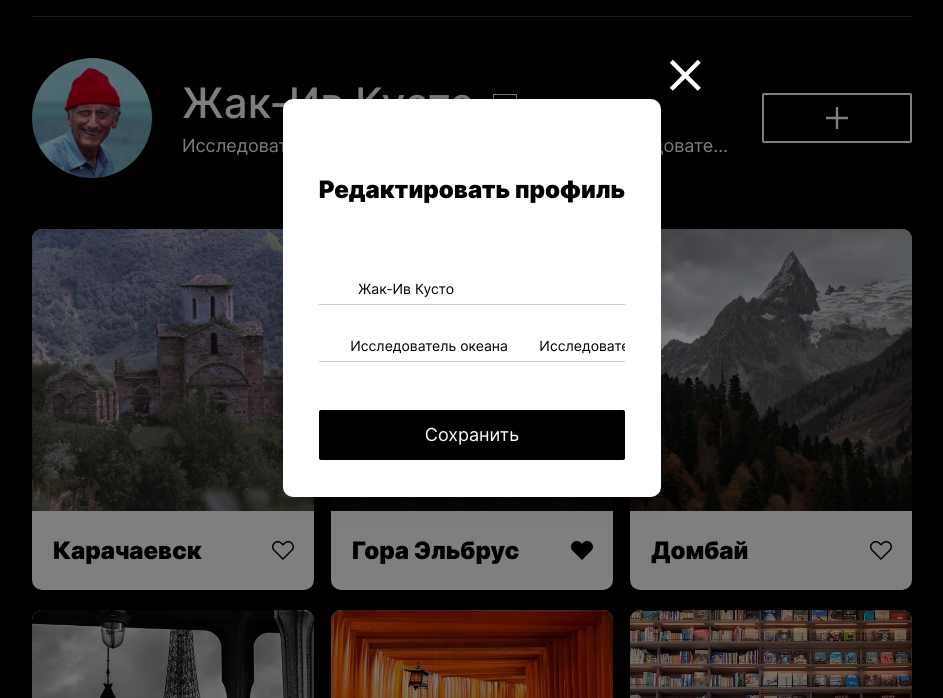
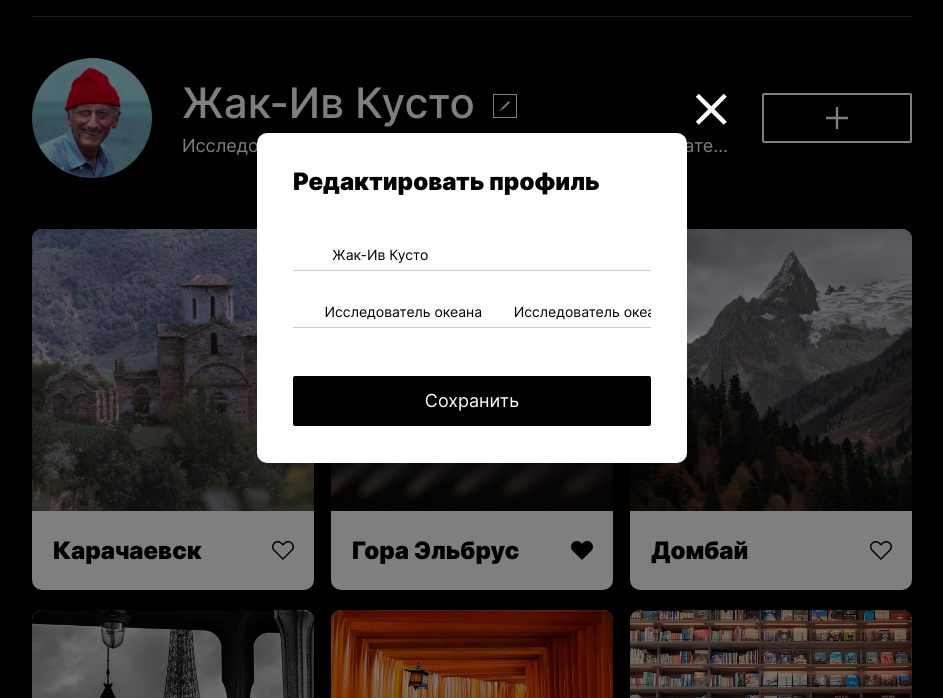
Before and after one commit to IgnatovDan/yandex-mesto, a plain HTML site: page index.html in a window 1280 px wide. Both pictures are taken after a click on the button 672 px from the left and 208 px from the top of the page. Shown: the part 102-800 px from the top of the page, without its empty margins (168-1111 px from the left). Drawn offline with Linux system fonts and the light colour scheme.

Commit message:
Sync edit-form layout with figma

```diff
--- a/blocks/profile-form/__caption/profile-form__caption.css
+++ b/blocks/profile-form/__caption/profile-form__caption.css
@@ -13,7 +13,7 @@
 
 @media screen and (min-width: 1024px) {
   .profile-form__caption {
-    padding-top: 42px;
+    padding-bottom: 43px;
 
     font-size: 24px;
     line-height: 29px;
--- a/blocks/profile-form/profile-form.css
+++ b/blocks/profile-form/profile-form.css
@@ -12,7 +12,7 @@
 
 @media screen and (min-width: 1024px) {
   .profile-form {
-    min-width: 358px;
+    min-width: 430px;
     padding: 34px 36px 37px;
   }
 }
```
